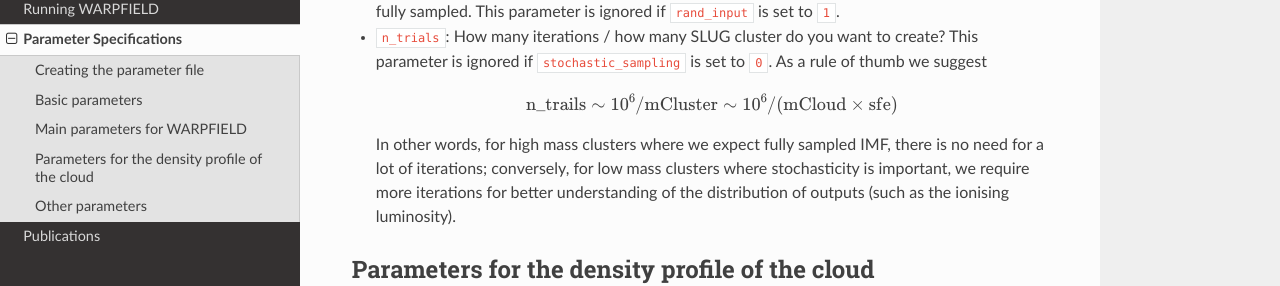
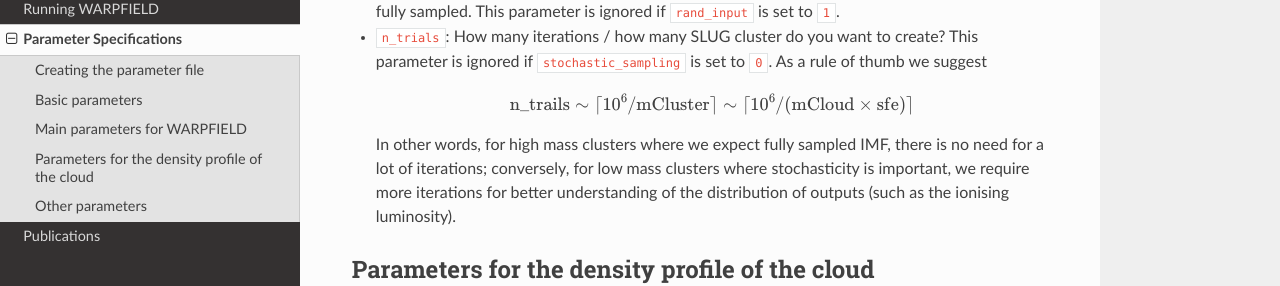
Before and after one commit to JiaWeiTeh/warpfield3, a Sphinx documentation site: the page built from docs/source/parameters.rst, in a window 1280 px wide and 900 px high, scrolled down 1370 px. Shown: the part 166-452 px from the top of the window. Built offline with Sphinx 7.4.7 and the Read the Docs theme 2.0.0, drawn with Linux system fonts in a browser that asks for light colours.

Commit message:
Minor updates.

```diff
--- a/docs/source/parameters.rst
+++ b/docs/source/parameters.rst
@@ -58,7 +58,7 @@ These are the main parameters which WARPFIELD depends on.
 * ``stochastic_sampling [0]``: Include stochastic sampling of IMF in the creation of initial cluster? If set to ``1``, apply scaling relations when computing cluster properties assuming that the IMF is fully sampled. This parameter is ignored if ``rand_input`` is set to ``1``.
 * ``n_trials``: How many iterations / how many SLUG cluster do you want to create? This parameter is ignored if ``stochastic_sampling`` is set to ``0``. As a rule of thumb we suggest
 
-  .. math:: {\rm n\_trails} \sim 10^6/{\rm mCluster} \sim 10^6/({\rm mCloud} \times {\rm sfe})
+  .. math:: {\rm n\_trails} \sim \lceil 10^6/{\rm mCluster} \rceil \sim \lceil 10^6/({\rm mCloud} \times {\rm sfe}) \rceil
 
   In other words, for high mass clusters where we expect fully sampled IMF, there is no need for a lot of iterations; conversely, for low mass clusters where stochasticity is important, we require more iterations for better understanding of the distribution of outputs (such as the ionising luminosity).
 
```
Also changed, not shown: 5 other files.
